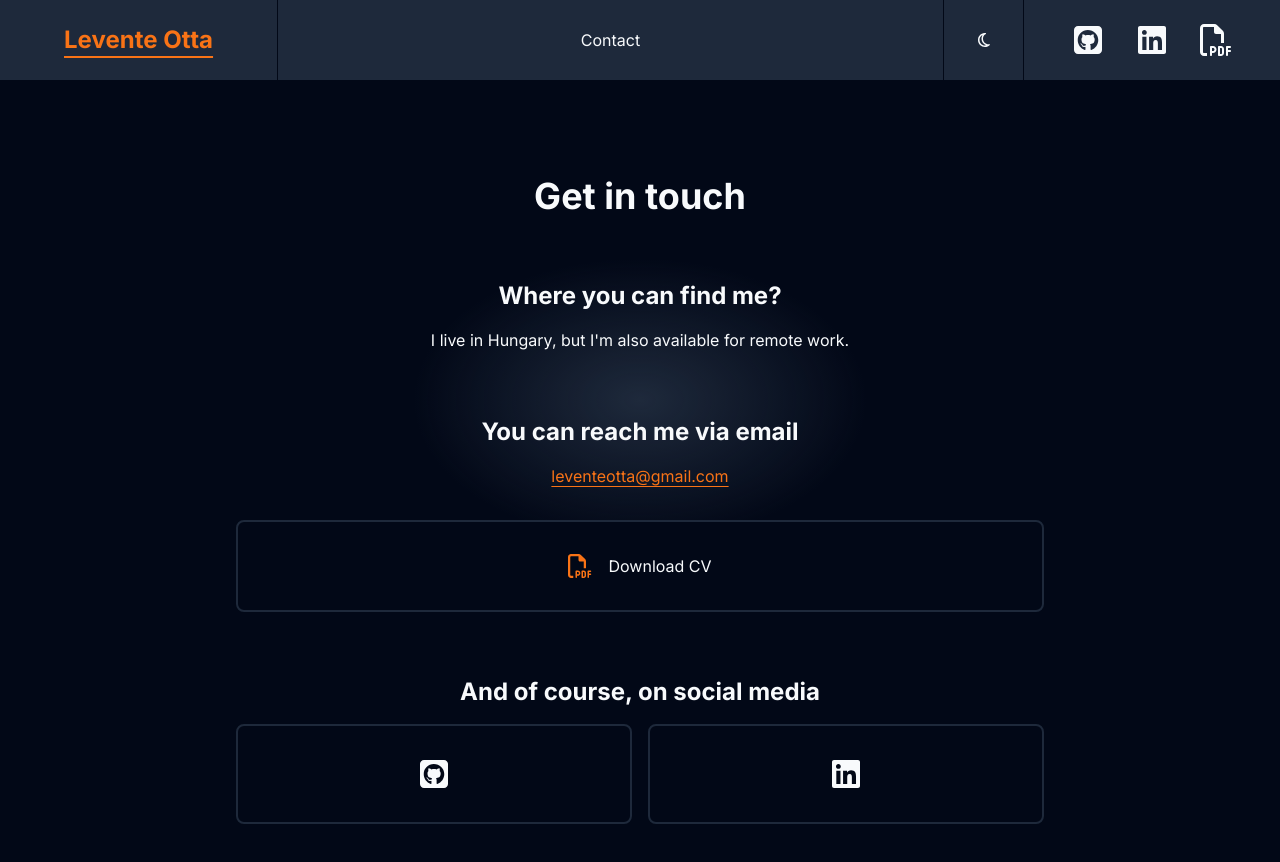
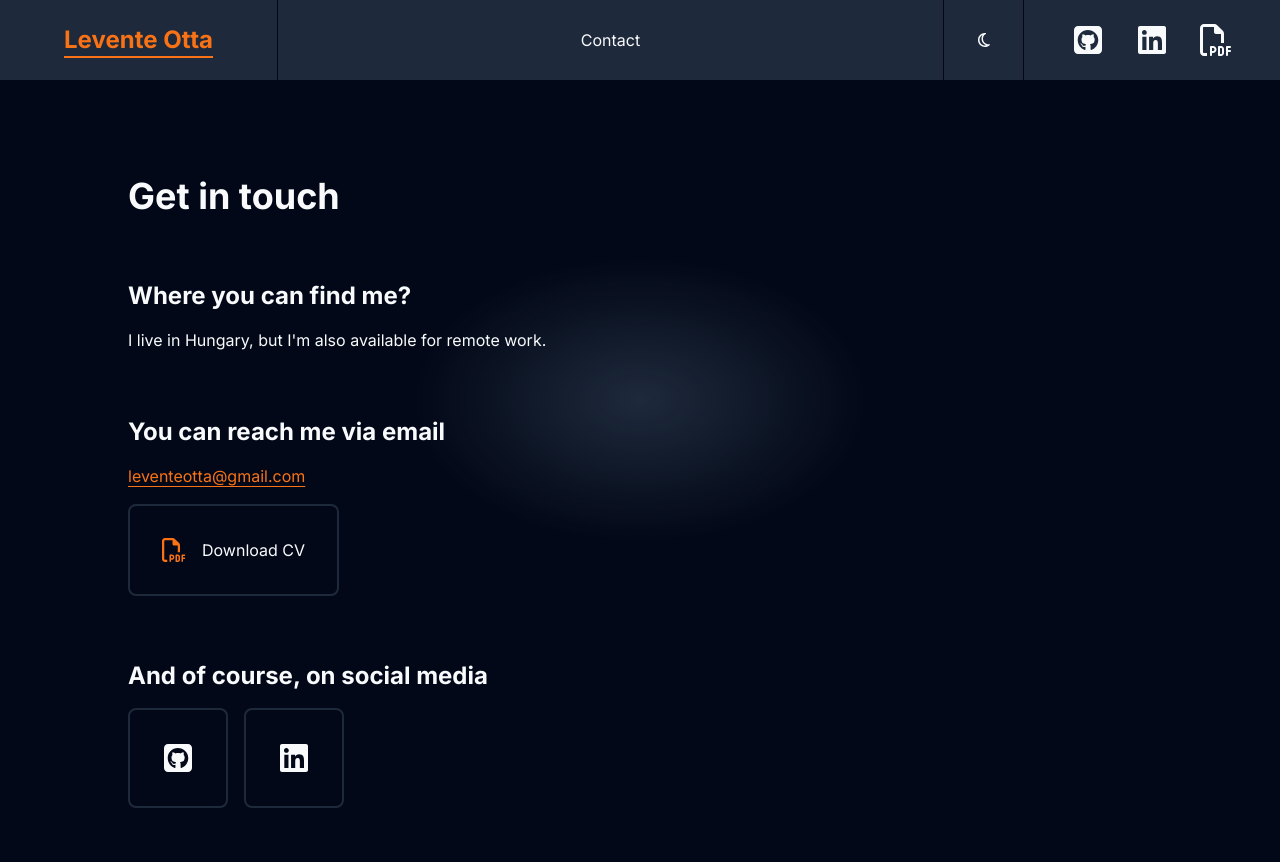
Before and after one commit to Otisz/leventeotta.com, a Next.js app: page /contact in a window 1280 px wide. Shown: the top 862 px of the page. Built offline with nearby package versions, Linux system fonts and the light colour scheme.

Commit message:
Nicer contact page

```diff
--- a/src/app/contact/page.tsx
+++ b/src/app/contact/page.tsx
@@ -2,22 +2,21 @@ import { FaLinkedin, FaRegFilePdf, FaSquareGithub } from "react-icons/fa6";
 
 export default function Page() {
   return (
-    <main className="container space-y-16 p-24">
-      <h1 className="text-center text-4xl font-bold">Get in touch</h1>
+    <main className="container space-y-16 px-8 py-24 md:px-24 lg:px-32">
+      <h1 className="text-4xl font-bold">Get in touch</h1>
 
-      <section className="space-y-4 text-center">
+      <section className="space-y-4">
         <h2 className="text-2xl font-bold">Where you can find me?</h2>
         <p>I live in Hungary, but I&apos;m also available for remote work.</p>
       </section>
 
-      <section className="space-y-4 text-center">
+      <section className="space-y-4">
         <h2 className="text-2xl font-bold">You can reach me via email</h2>
         <p>
           <a className="text-orange-500 underline underline-offset-4" href="mailto:leventeotta@gmail.com">
             leventeotta@gmail.com
           </a>
         </p>
-        <div className="mx-auto !mt-8 grid max-w-[80ch] grid-cols-1 gap-4">
         <a
           href="https://assets.leventeotta.com/documents/Levente%20Otta%20CV.pdf"
           target="_blank"
@@ -27,12 +26,11 @@ export default function Page() {
           <FaRegFilePdf className="h-6 w-6 fill-orange-500" />
           <span>Download CV</span>
         </a>
-        </div>
       </section>
 
-      <section className="space-y-4 text-center">
+      <section className="space-y-4">
         <h2 className="text-2xl font-bold">And of course, on social media</h2>
-        <div className="mx-auto grid max-w-[80ch] grid-cols-2 gap-4">
+        <div className="space-x-4">
           <a
             href="https://github.com/Otisz"
             target="_blank"
```
Lines whose indentation alone changed are shown as unchanged.
